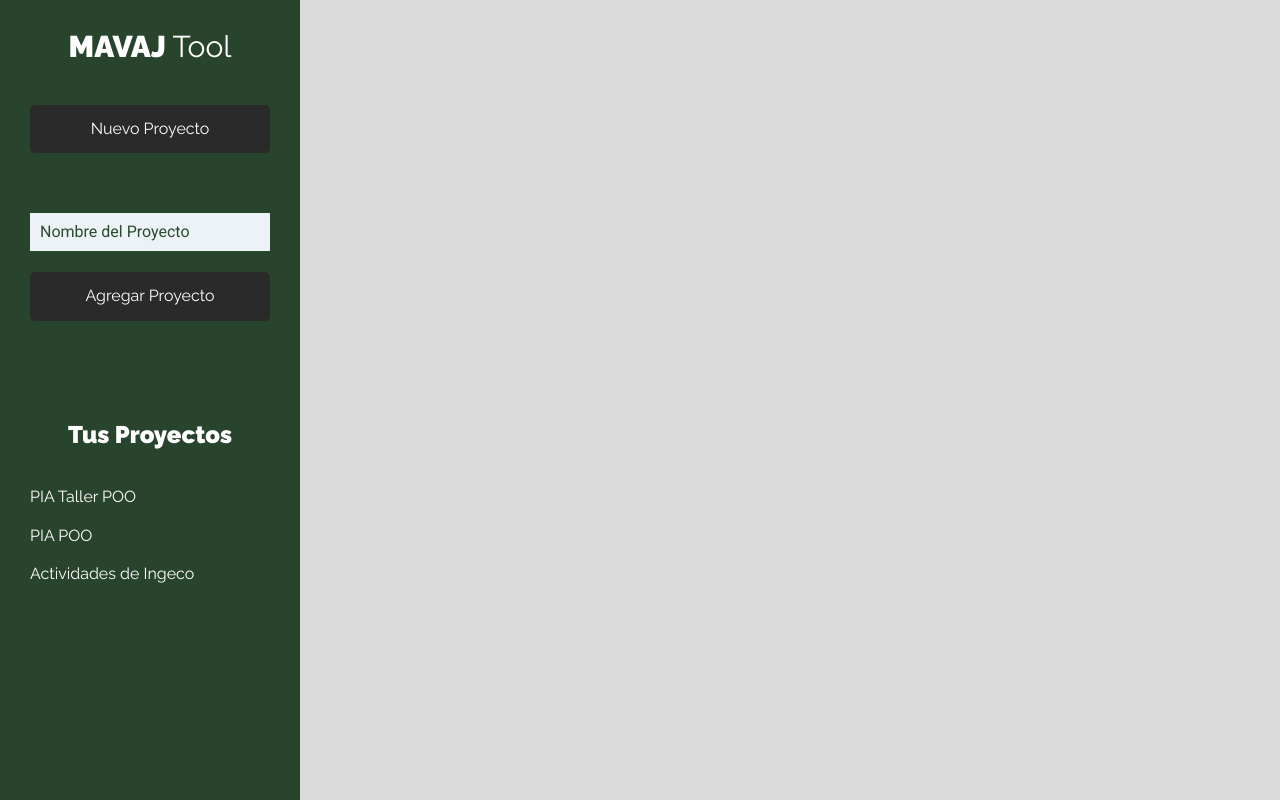
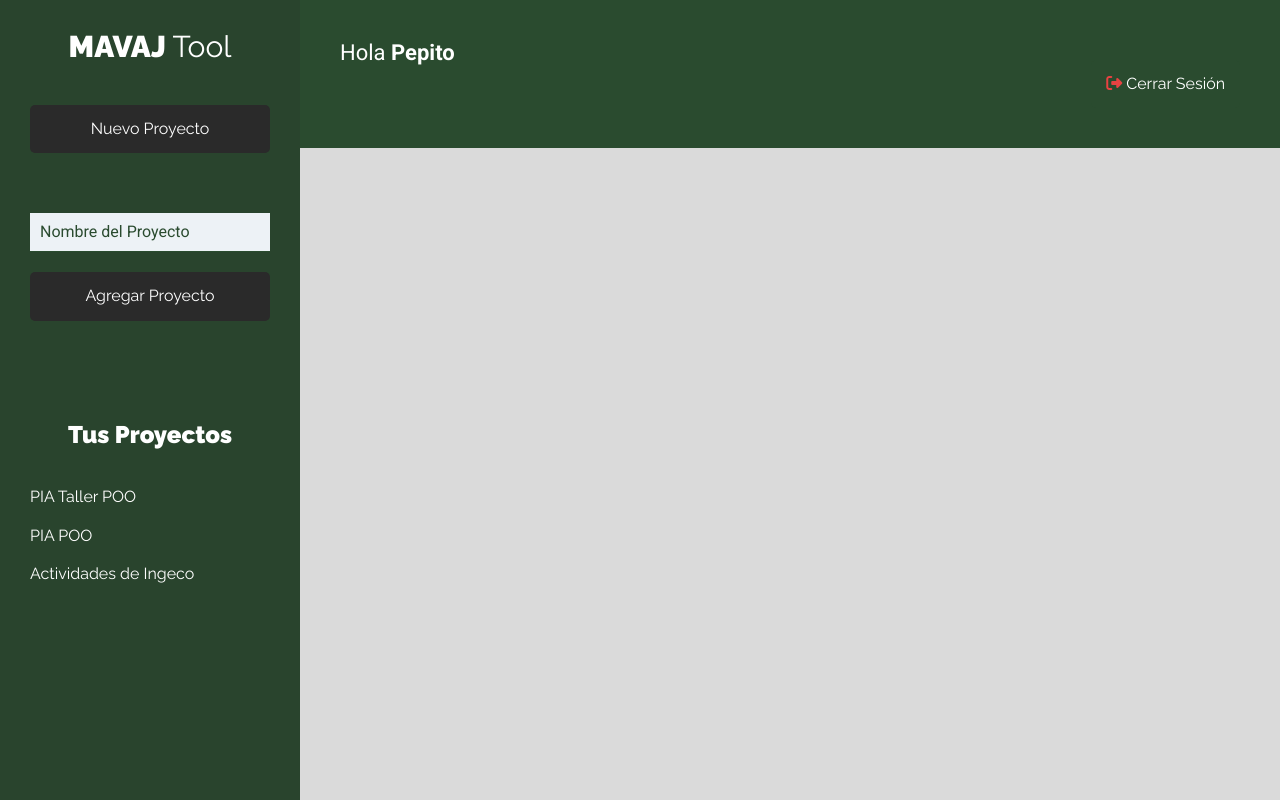
Before and after one commit to MrRedPanda69/MAVAJ-Front, a React (Create React App) app: page /proyects in a window 1280 px wide. Built offline with nearby package versions, Linux system fonts and the light colour scheme.

Commit message:
made something

```diff
--- a/src/components/proyectos/Proyects.jsx
+++ b/src/components/proyectos/Proyects.jsx
@@ -1,4 +1,5 @@
 import React from 'react';
+import Bar from '../layout/Bar';
 import Sidebar from '../layout/Sidebar';
 
 const Proyects = () => {
@@ -7,7 +8,10 @@ const Proyects = () => {
             <Sidebar/>
 
             <div className="seccion-principal">
+                <Bar/>
                 <main>
+
+
                     <div className="contenedor-tareas">
 
                     </div>
```
